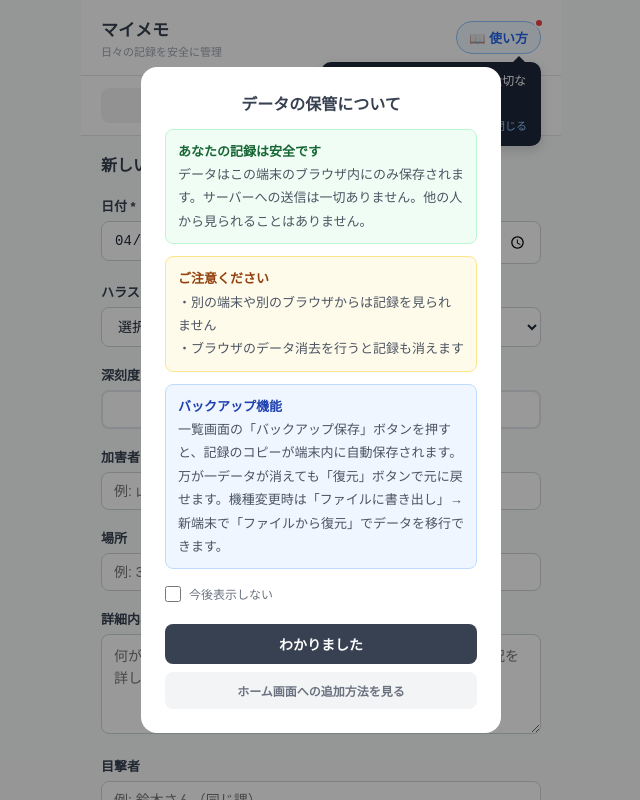
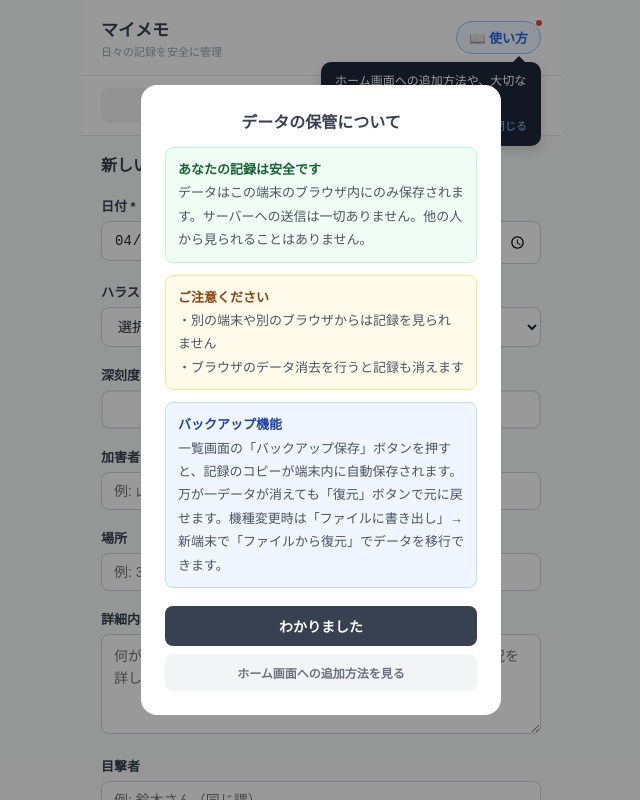
Before and after one commit to kozawayasyr-bit/harassment-recorder, a React (Vite) app: page / in a window 1280 px wide. Both pictures are taken after a click on the button "設定できました". Shown: the top 800 px of the page, without its empty margins (319-959 px from the left). Built offline with nearby package versions, Linux system fonts and the light colour scheme.

Commit message:
fix: keep checkbox only on setup modal, remove from info modal, clean up info_seen_v2

```diff
--- a/src/App.jsx
+++ b/src/App.jsx
@@ -1288,7 +1288,7 @@ export default function App() {
                         <button
               onClick={() => {
                 setShowSetup(false);
-                if (dontShowAgain) { localStorage.setItem("harassment_app_setup_done_v2", "1"); localStorage.setItem("harassment_app_info_seen_v2", "1"); }
+                if (dontShowAgain) { localStorage.setItem("harassment_app_setup_done_v2", "1"); }
                 setDontShowAgain(false);
                 setShowInfo(true);
               }}
@@ -1299,7 +1299,7 @@ export default function App() {
             <button
               onClick={() => {
                 setShowSetup(false);
-                if (dontShowAgain) { localStorage.setItem("harassment_app_setup_done_v2", "1"); localStorage.setItem("harassment_app_info_seen_v2", "1"); }
+                if (dontShowAgain) { localStorage.setItem("harassment_app_setup_done_v2", "1"); }
                 setDontShowAgain(false);
                 setShowInfo(true);
               }}
@@ -1313,7 +1313,7 @@ export default function App() {
 
       {/* データ保管説明モーダル（初回 or ?ボタン） */}
       {showInfo && (
-        <div style={styles.deleteOverlay} onClick={() => { setShowInfo(false); if (dontShowAgain) localStorage.setItem("harassment_app_info_seen_v2", "1"); setDontShowAgain(false); }}>
+        <div style={styles.deleteOverlay} onClick={() => { setShowInfo(false); }}>
           <div
             style={{ ...styles.deleteModal, maxWidth: 360, textAlign: "left", maxHeight: "85vh", overflowY: "auto" }}
             onClick={(e) => e.stopPropagation()}
@@ -1336,12 +1336,8 @@ export default function App() {
                 一覧画面の「バックアップ保存」ボタンを押すと、記録のコピーが端末内に自動保存されます。万が一データが消えても「復元」ボタンで元に戻せます。機種変更時は「ファイルに書き出し」→新端末で「ファイルから復元」でデータを移行できます。
               </div>
             </div>
-            <label style={{ display: "flex", alignItems: "center", gap: 8, marginTop: 16, marginBottom: 4, cursor: "pointer" }}>
-              <input type="checkbox" checked={dontShowAgain} onChange={(e) => setDontShowAgain(e.target.checked)} style={{ width: 16, height: 16 }} />
-              <span style={{ fontSize: 12, color: "#6b7280" }}>今後表示しない</span>
-            </label>
             <button
-              onClick={() => { setShowInfo(false); if (dontShowAgain) localStorage.setItem("harassment_app_info_seen_v2", "1"); setDontShowAgain(false); }}
+              onClick={() => { setShowInfo(false); }}
               style={{ ...styles.btn("#374151", "#fff"), width: "100%", marginTop: 18 }}
             >
               わかりました
```
